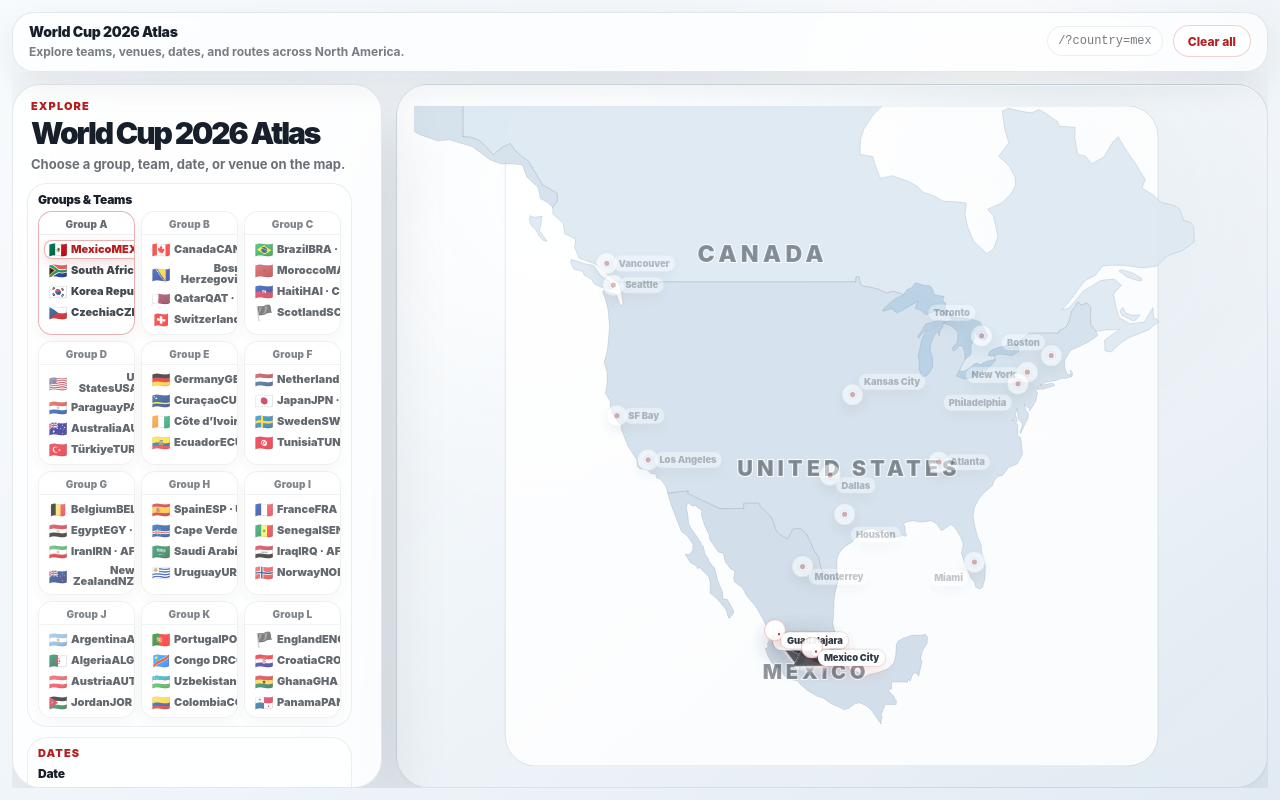
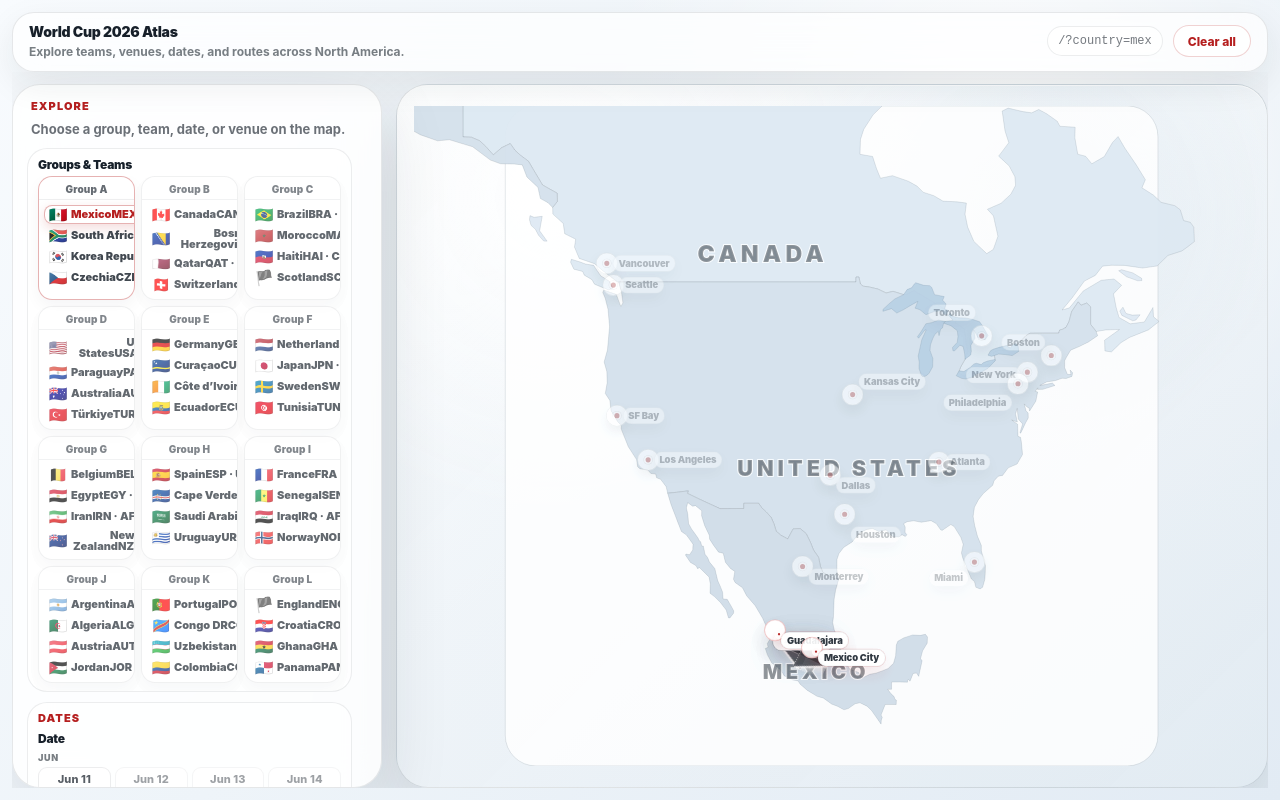
Before and after one commit to AudioStakes/world-cup-2026-atlas, a Preact app: page / in a window 1280 px wide. Built offline with nearby package versions, Linux system fonts and the light colour scheme.

Commit message:
Remove explore panel title

```diff
--- a/playwright.config.ts
+++ b/playwright.config.ts
@@ -21,7 +21,7 @@ export default defineConfig({
   webServer: {
     command: "pnpm dev --host 127.0.0.1",
     url: "http://127.0.0.1:5173",
-    reuseExistingServer: !process.env.CI,
+    reuseExistingServer: true,
     timeout: 120_000,
   },
   projects: [
--- a/src/ui/components/ExplorerPage.tsx
+++ b/src/ui/components/ExplorerPage.tsx
@@ -18,7 +18,6 @@ export function ExplorerPage({ viewModel, onAction }: ExplorerPageProps) {
         <aside class="explore-panel" aria-label="Explore panel">
           <div class="explore-panel__intro">
             <p class="eyebrow">Explore</p>
-            <h1>World Cup 2026 Atlas</h1>
             <p>{viewModel.explorePanel.helpText}</p>
             <p class="venue-tip">{viewModel.explorePanel.venueHelpText}</p>
           </div>
```
